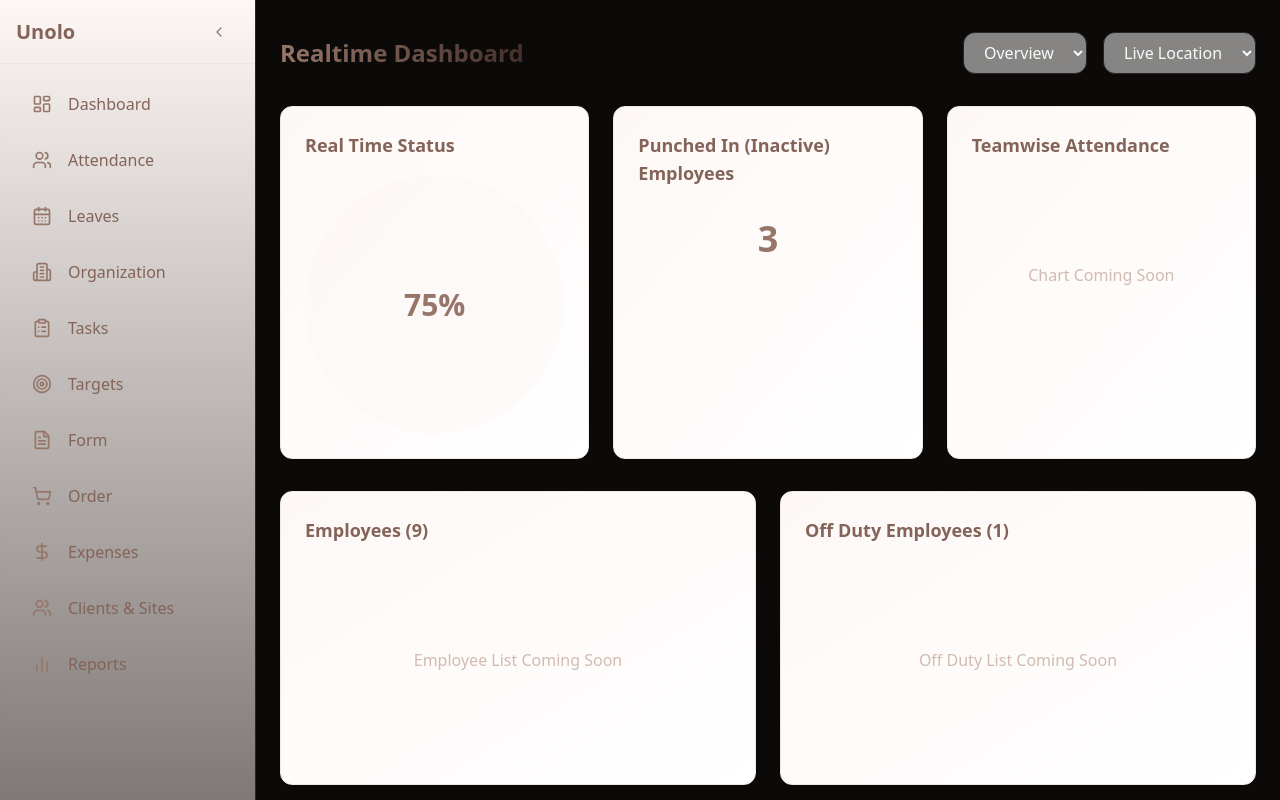
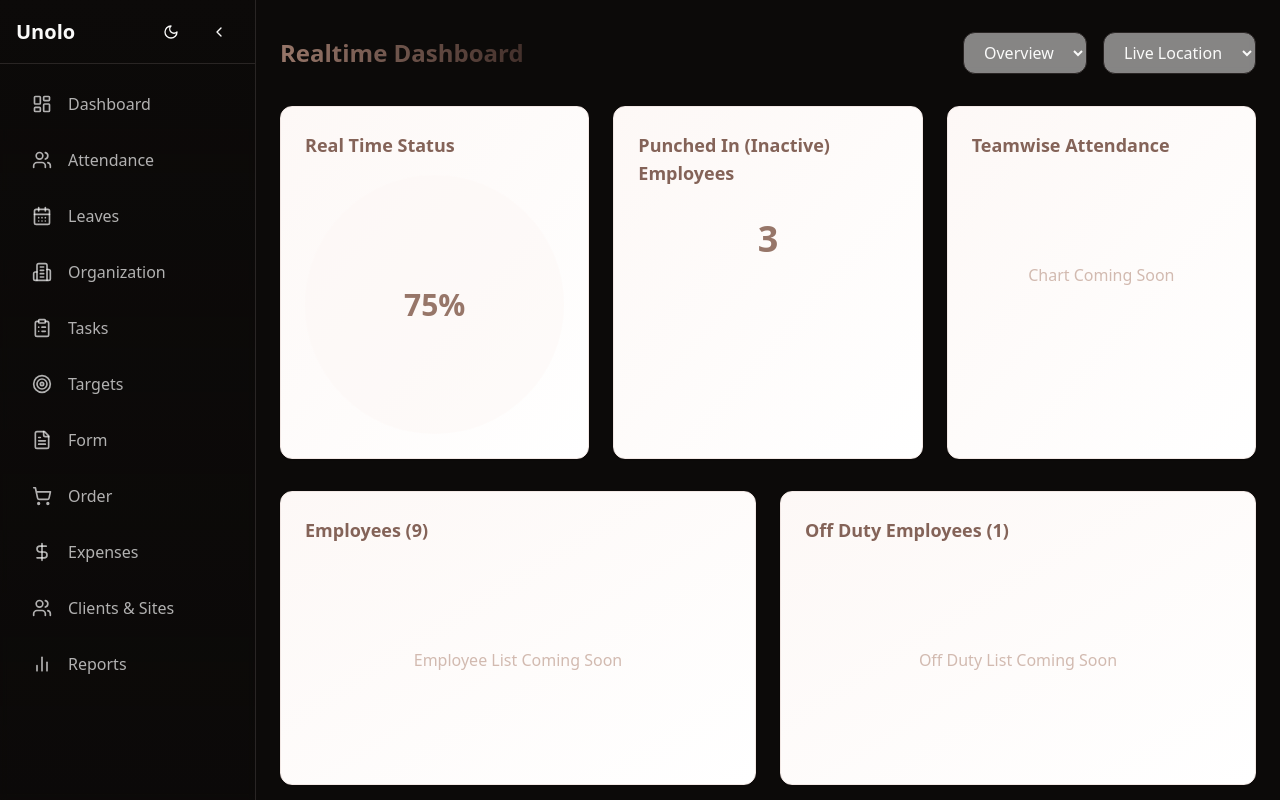
Before and after one commit to rajputdivyanshu81/unolo, a React (Vite) app: page / in a window 1280 px wide. Built offline with nearby package versions, Linux system fonts and the light colour scheme.

Commit message:
Improve UI Toggle Button
The UI toggle button was not functional; this commit improves it.

```diff
--- a/src/components/Sidebar.tsx
+++ b/src/components/Sidebar.tsx
@@ -14,6 +14,7 @@ import {
   ChevronLeft,
 } from "lucide-react";
 import { Button } from "./ui/button";
+import { ThemeToggle } from "./ThemeToggle";
 
 interface SidebarProps {
   open: boolean;
@@ -38,19 +39,21 @@ export const Sidebar = ({ open, onToggle }: SidebarProps) => {
   return (
     <aside
       className={cn(
-        "fixed top-0 left-0 h-screen bg-gradient-to-b from-brown-50 to-brown-100/50 border-r transition-all duration-300 ease-in-out z-30 backdrop-blur-sm",
+        "fixed top-0 left-0 h-screen bg-gradient-to-b from-background to-background/50 border-r transition-all duration-300 ease-in-out z-30 backdrop-blur-sm",
         open ? "w-64" : "w-20"
       )}
     >
-      <div className="flex items-center justify-between h-16 px-4 border-b border-brown-200/50">
-        <span className={cn("font-semibold text-xl text-brown-800", !open && "hidden")}>
+      <div className="flex items-center justify-between h-16 px-4 border-b">
+        <span className={cn("font-semibold text-xl text-foreground", !open && "hidden")}>
           Unolo
         </span>
+        <div className="flex items-center gap-2">
+          <ThemeToggle />
           <Button
             variant="ghost"
             size="icon"
             onClick={onToggle}
-          className="hover:bg-brown-200/50 text-brown-700"
+            className="hover:bg-accent/50"
           >
             <ChevronLeft
               className={cn(
@@ -60,18 +63,19 @@ export const Sidebar = ({ open, onToggle }: SidebarProps) => {
             />
           </Button>
         </div>
+      </div>
       <nav className="p-4">
         <ul className="space-y-2">
           {menuItems.map((item) => (
             <li key={item.label}>
               <a
                 href={item.href}
-                className="flex items-center space-x-4 px-4 py-3 rounded-lg hover:bg-brown-200/50 transition-colors group"
+                className="flex items-center space-x-4 px-4 py-3 rounded-lg hover:bg-accent/50 transition-colors group"
               >
-                <item.icon className="h-5 w-5 text-brown-700 group-hover:text-brown-900" />
+                <item.icon className="h-5 w-5 text-foreground/70 group-hover:text-foreground" />
                 <span
                   className={cn(
-                    "text-brown-800 font-medium group-hover:text-brown-900",
+                    "text-foreground/70 font-medium group-hover:text-foreground",
                     !open && "hidden"
                   )}
                 >
--- /dev/null
+++ b/src/components/ThemeToggle.tsx
@@ -0,0 +1,24 @@
+
+import { Moon, Sun } from "lucide-react";
+import { Button } from "@/components/ui/button";
+import { useTheme } from "@/components/theme-provider";
+
+export function ThemeToggle() {
+  const { theme, setTheme } = useTheme();
+
+  return (
+    <Button
+      variant="ghost"
+      size="icon"
+      onClick={() => setTheme(theme === "light" ? "dark" : "light")}
+      className="hover:bg-accent/50 transition-colors"
+    >
+      {theme === "light" ? (
+        <Sun className="h-5 w-5 rotate-0 scale-100 transition-all dark:-rotate-90 dark:scale-0" />
+      ) : (
+        <Moon className="absolute h-5 w-5 rotate-90 scale-0 transition-all dark:rotate-0 dark:scale-100" />
+      )}
+      <span className="sr-only">Toggle theme</span>
+    </Button>
+  );
+}
```
Lines whose indentation alone changed are shown as unchanged.
